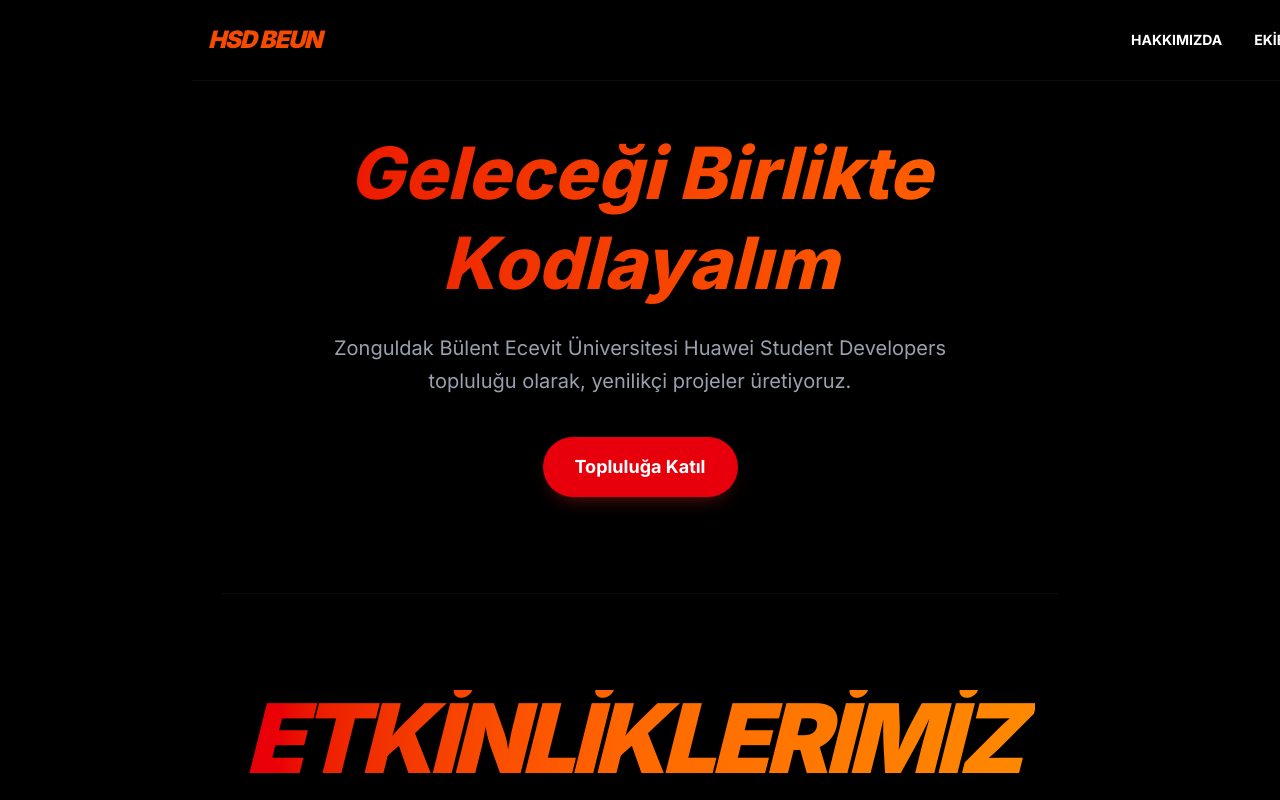
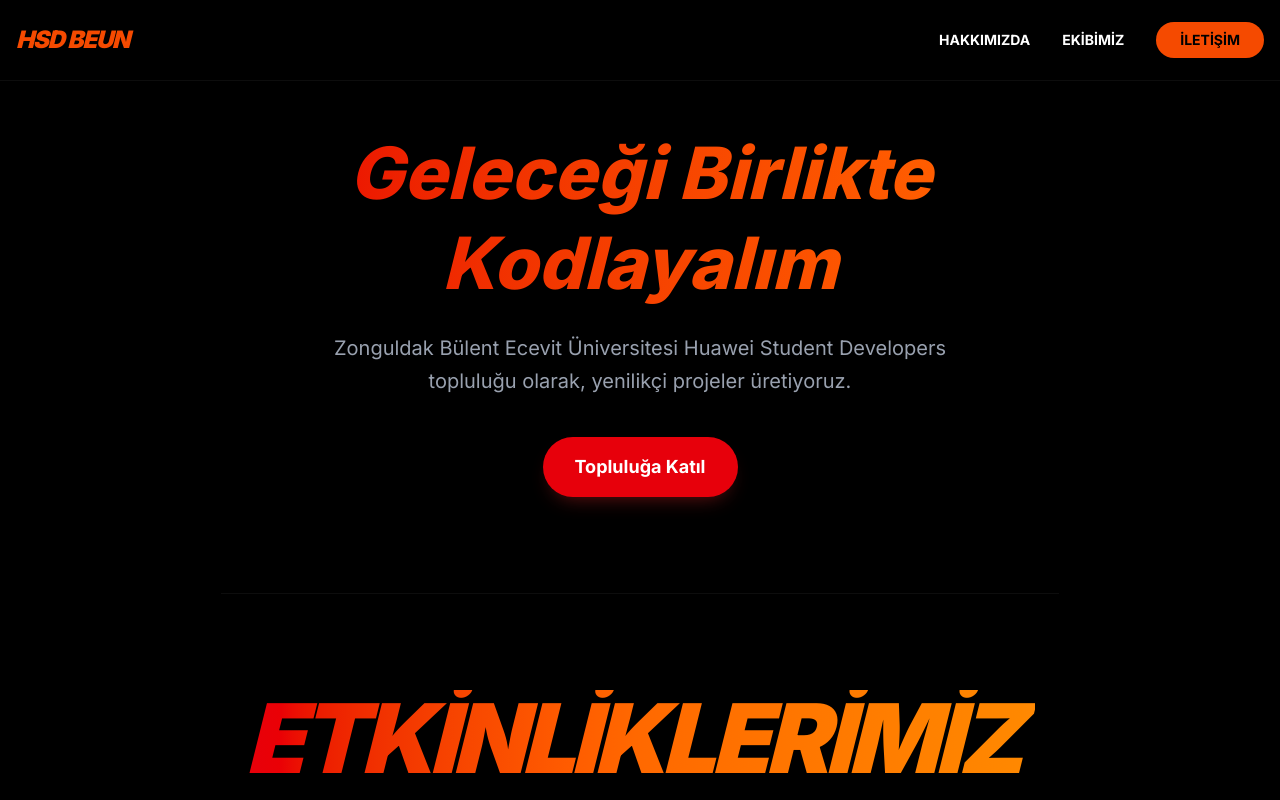
Before and after one commit to ElifBerra/hsd-beun-web, a Next.js app: page / in a window 1280 px wide. Shown: the top 800 px of the page. Built offline with nearby package versions, Linux system fonts and the light colour scheme; no server answers; the database is empty.

Commit message:
Update layout.tsx

```diff
--- a/app/layout.tsx
+++ b/app/layout.tsx
@@ -29,12 +29,8 @@ export const metadata = {
 export default function RootLayout({ children }: { children: React.ReactNode }) {
   return (
     <html lang="tr" className="scroll-smooth">
-      {/* overflow-x-hidden: Sayfanın sağa kaymasını kökten engeller */}
-      <body className={`${inter.className} bg-black text-white antialiased overflow-x-hidden w-full relative`}>
-        {/* main kapsayıcısı bileşenlerin düzgün hizalanmasını sağlar */}
-        <main className="flex min-h-screen flex-col items-center w-full">
-          {children}
-        </main>
+      <body className={`${inter.className} bg-black text-white antialiased overflow-x-hidden`}>
+        {children}
       </body>
     </html>
   );
```
